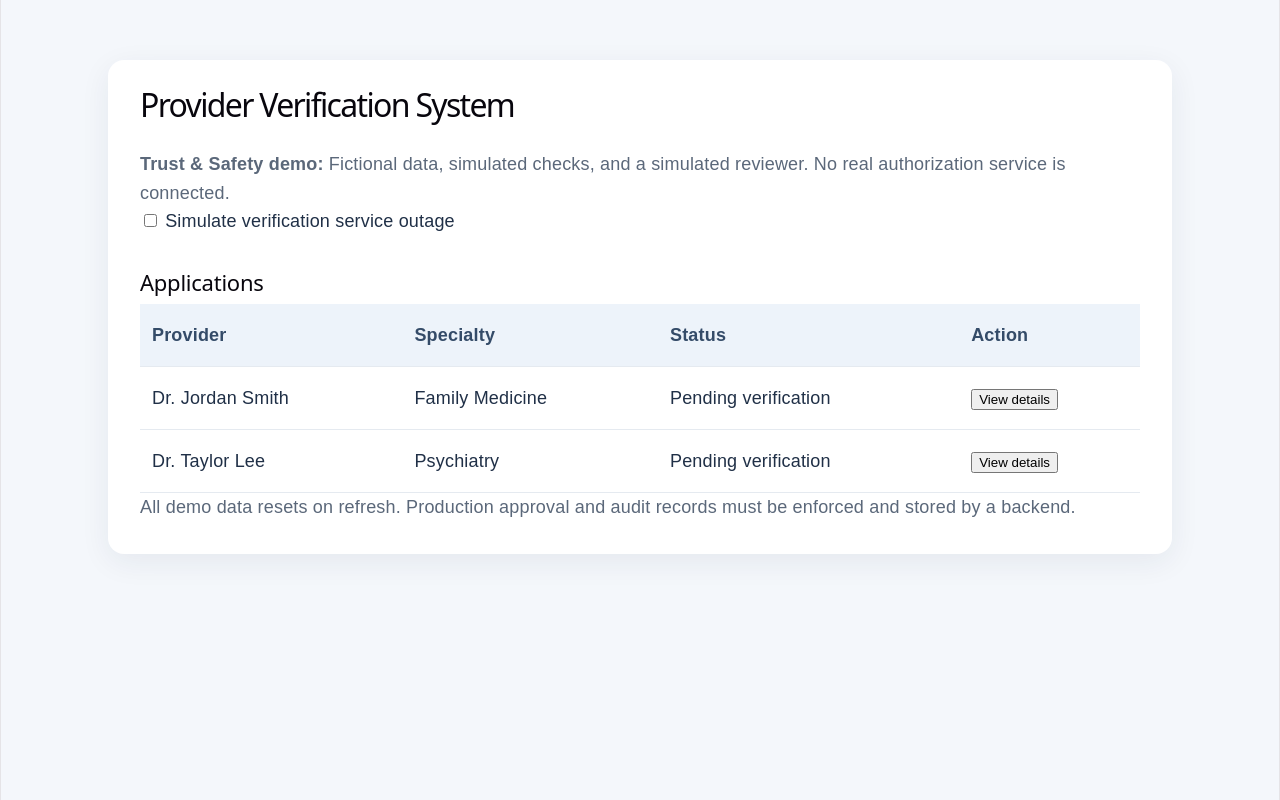
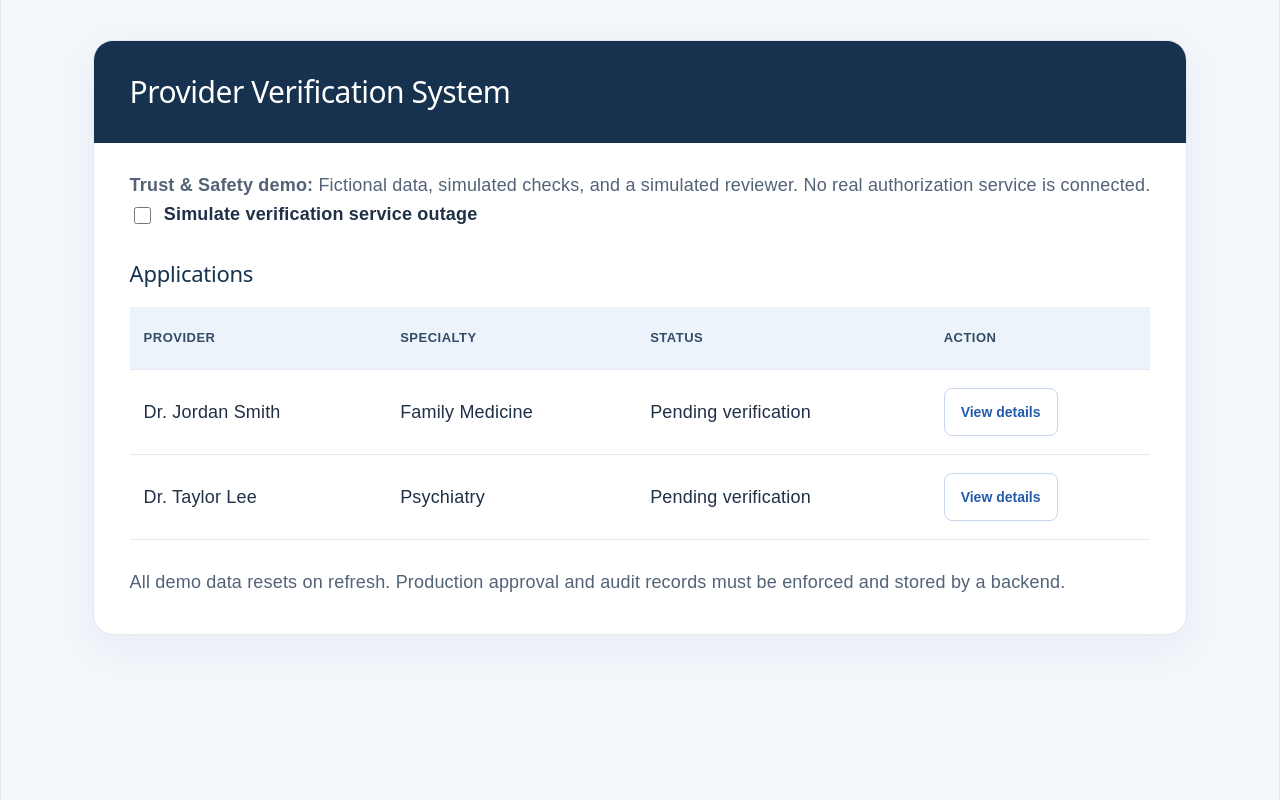
Before and after one commit to Cycalona-villani/provider-verification-system, a React (Vite) app: page / in a window 1280 px wide. Built offline with nearby package versions, Linux system fonts and the light colour scheme.

Commit message:
Style provider verification dashboard

```diff
--- a/src/App.css
+++ b/src/App.css
@@ -1,48 +1,76 @@
+:root {
+  font-family: Arial, sans-serif;
+  color: #203047;
+  background: #f3f6fb;
+  font-synthesis: none;
+  color-scheme: light;
+}
+
+* {
+  box-sizing: border-box;
+}
+
 #root {
   width: 100%;
 }
 
 body {
   margin: 0;
+  min-width: 320px;
   display: block;
-  background: #f4f7fb;
+  background: #f3f6fb;
   color: #203047;
   font-family: Arial, sans-serif;
 }
 
 main {
-  max-width: 1000px;
-  margin: 60px auto;
-  padding: 32px;
-  background: white;
-  border-radius: 16px;
-  box-shadow: 0 8px 30px #20304712;
+  max-width: 1120px;
+  margin: 40px auto;
+  padding: 36px;
+  background: #fff;
+  border: 1px solid #e2e8f0;
+  border-radius: 20px;
+  box-shadow: 0 12px 40px #2030470d;
   text-align: left;
 }
 
 h1 {
-  margin-top: 0;
-  font-size: 32px;
+  margin: -36px -36px 28px;
+  padding: 32px 36px;
+  background: #16324f;
+  color: #fff;
+  border-radius: 19px 19px 0 0;
+  font-size: 30px;
+  line-height: 1.25;
+  letter-spacing: -0.5px;
 }
 
 h2 {
-  margin-top: 36px;
+  margin: 32px 0 18px;
   font-size: 22px;
+  color: #16324f;
+}
+
+h3 {
+  margin: 0 0 12px;
+  font-size: 18px;
+  color: #16324f;
 }
 
 p {
-  color: #5b687a;
-  line-height: 1.6;
+  color: #526277;
+  line-height: 1.65;
 }
 
 table {
   width: 100%;
+  margin: 20px 0 28px;
   border-collapse: collapse;
 }
 
 th,
 td {
-  padding: 18px 12px;
+  padding: 18px 14px;
   border-bottom: 1px solid #e5eaf0;
   text-align: left;
 }
@@ -50,16 +78,127 @@ td {
 th {
   background: #edf3fa;
   color: #344b68;
+  font-size: 13px;
+  font-weight: 700;
+  letter-spacing: 0.5px;
+  text-transform: uppercase;
+}
+
+tbody tr:hover {
+  background: #f7faff;
+}
+
+button {
+  margin: 6px 8px 6px 0;
+  padding: 10px 16px;
+  border: 1px solid #245caa;
+  border-radius: 8px;
+  background: #245caa;
+  color: #fff;
+  font: inherit;
+  font-size: 14px;
+  font-weight: 600;
+  cursor: pointer;
+  transition: background 0.15s, border-color 0.15s;
+}
+
+button:hover:not(:disabled) {
+  background: #194783;
+  border-color: #194783;
+}
+
+button:disabled {
+  background: #edf1f6;
+  border-color: #dce3ec;
+  color: #68778a;
+  cursor: not-allowed;
+}
+
+button:focus-visible,
+textarea:focus-visible,
+input:focus-visible {
+  outline: 3px solid #739fdf;
+  outline-offset: 3px;
+}
+
+td button {
+  margin: 0;
+  white-space: nowrap;
+  background: #fff;
+  color: #245caa;
+  border-color: #c8d7eb;
+}
+
+td button:hover:not(:disabled) {
+  background: #edf3fa;
+  border-color: #245caa;
+}
+
+section {
+  margin: 24px 0;
+  padding: 24px;
+  background: #f8fafd;
+  border: 1px solid #dce5f0;
+  border-radius: 12px;
+}
+
+label {
+  line-height: 1.6;
+  font-weight: 600;
+}
+
+textarea {
+  display: block;
+  width: 100%;
+  min-height: 110px;
+  margin: 12px 0;
+  padding: 14px;
+  background: #fff;
+  color: #203047;
+  border: 1px solid #bac9dc;
+  border-radius: 8px;
+  font: inherit;
+  line-height: 1.6;
+  resize: vertical;
+}
+
+input[type="checkbox"] {
+  width: 17px;
+  height: 17px;
+  margin-right: 8px;
+  vertical-align: middle;
+  accent-color: #245caa;
+}
+
+[role="alert"] {
+  padding: 14px 18px;
+  background: #fff1f1;
+  color: #9b2828;
+  border: 1px solid #efc5c5;
+  border-radius: 8px;
 }
 
 @media (max-width: 700px) {
   main {
-    margin: 20px 12px;
+    margin: 16px 12px;
     padding: 20px;
     overflow-x: auto;
+    border-radius: 14px;
   }
 
   h1 {
-    font-size: 26px;
+    margin: -20px -20px 24px;
+    padding: 24px 20px;
+    border-radius: 13px 13px 0 0;
+    font-size: 25px;
+  }
+
+  th,
+  td {
+    padding: 14px 10px;
+  }
+
+  section {
+    padding: 18px;
   }
 }
```
